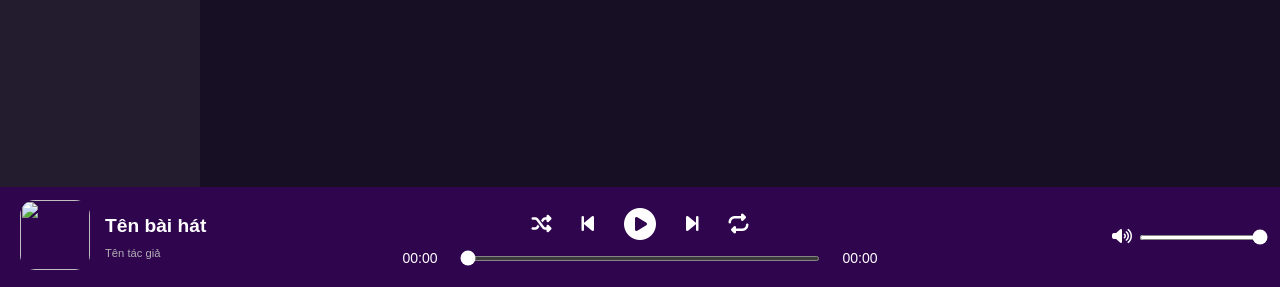
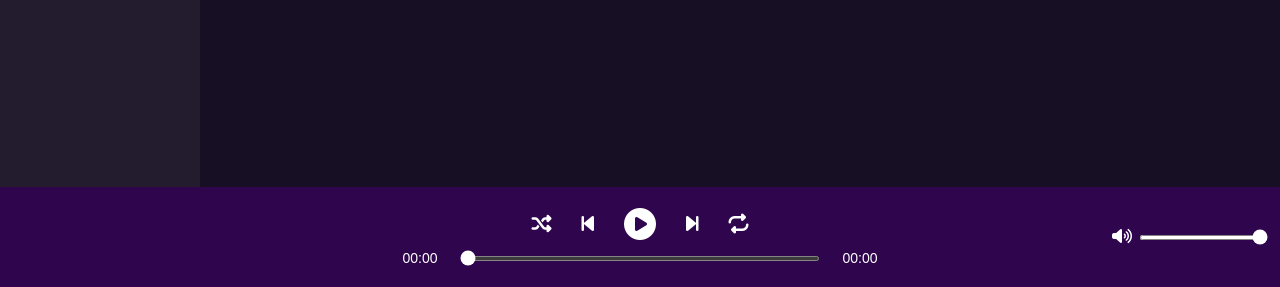
Before and after one commit to Style-of-Aries/WebMusic, a PHP site: page /WebMusic/layout.php in a window 1280 px wide. Shown: the part 513-800 px from the top of the page. Run offline with PHP 8.4, Linux system fonts and the light colour scheme; the template is opened without the code that fills it, so the values that code supplies are empty; data comes from the database, SQL or seed files in the repository.

Commit message:
ẩn ảnh lỗi khi chưa có src

```diff
--- a/public/js/audio.js
+++ b/public/js/audio.js
@@ -178,6 +178,7 @@
 // }
 function khoitaoSong(vitribai) {
     const song = songs[vitribai];
+    const src = songs[vitribai].image;
     if (!song) {
         console.error("Không tìm thấy bài hát tại vị trí:", vitribai);
         return;
@@ -185,7 +186,11 @@
     nameArtist.textContent = song.artist;
     nameSong.textContent = song.name;
     music.src = song.fileSong;
-    imgSong.src = song.image;
+    // imgSong.src = song.image;
+    if (src) {
+        imgSong.src = src;
+        imgSong.style.display = "block";
+    }
 }
 
 function xulyHetbai() {
--- a/views/user/footer.php
+++ b/views/user/footer.php
@@ -1,11 +1,11 @@
 <div class="playSongs">
     <div class="inforSong">
         <div class="imageSong">
-            <img id="imgSong" src="" alt="">
+            <img id="imgSong" src="" alt="" onerror="this.style.display='none';">
         </div>
         <div class="textInfor">
-            <div id="nameSong" class="nameSong">Tên bài hát</div>
-            <div id="nameArtist" class="nameArtist">Tên tác giả</div>
+            <div id="nameSong" class="nameSong"></div>
+            <div id="nameArtist" class="nameArtist"></div>
         </div>
     </div>
     <div class="player-controls">
```
